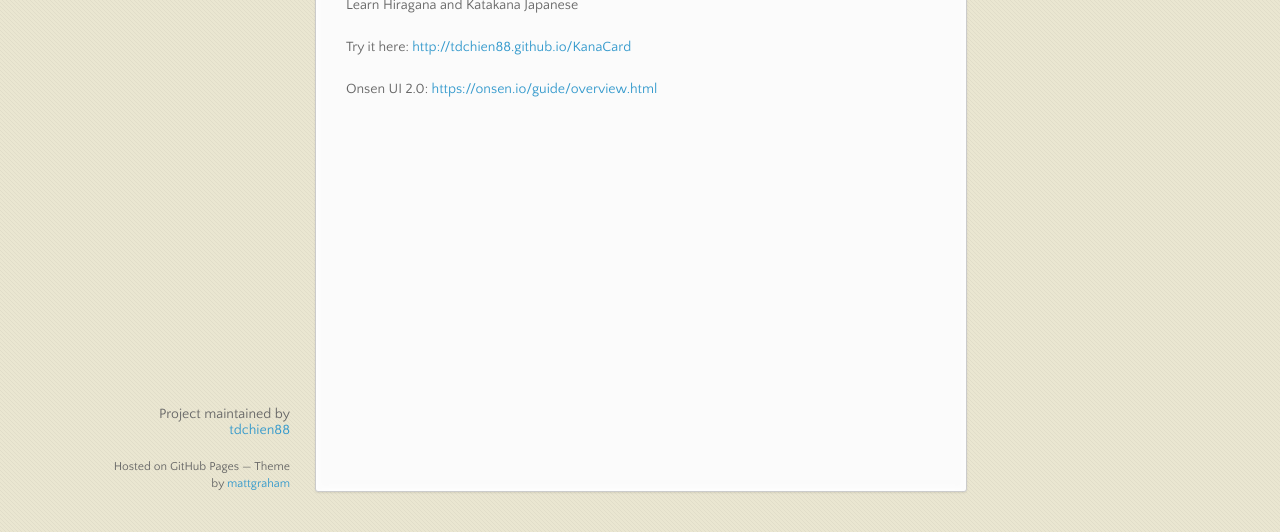
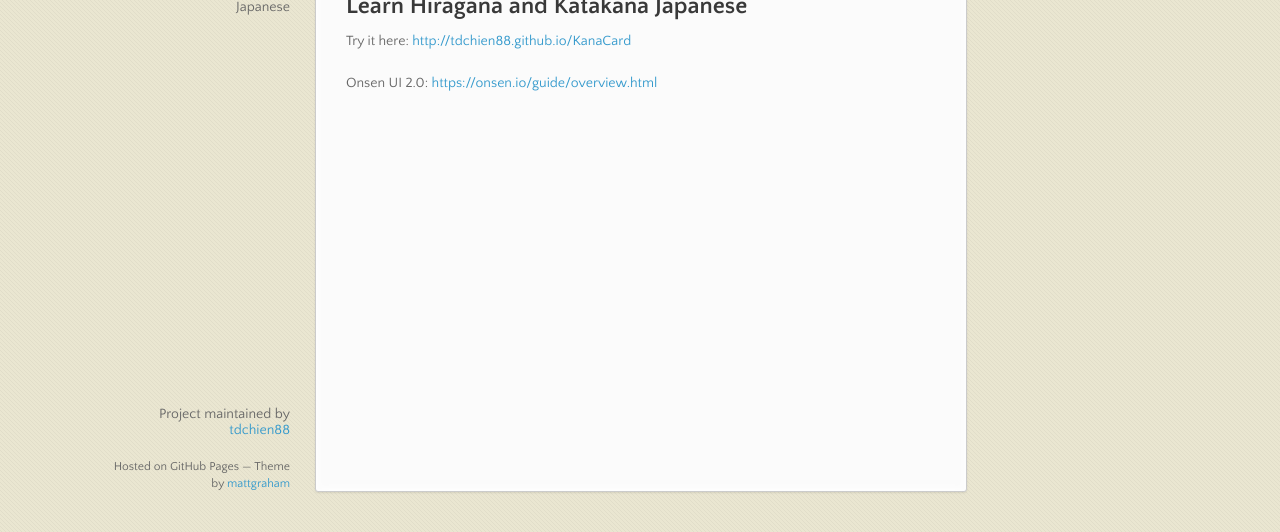
Before and after one commit to tdchien88/KanaCard, a plain HTML site: page index.html in a window 1280 px wide. Shown: the part 268-800 px from the top of the page. Drawn offline with nearby package versions, Linux system fonts and the light colour scheme.

Commit message:
Create gh-pages branch via GitHub

```diff
--- a/index.html
+++ b/index.html
@@ -42,7 +42,8 @@
         <h1>
 <a id="kanacard" class="anchor" href="#kanacard" aria-hidden="true"><span aria-hidden="true" class="octicon octicon-link"></span></a>KanaCard</h1>
 
-<p>Learn Hiragana and Katakana Japanese</p>
+<h2>
+<a id="learn-hiragana-and-katakana-japanese" class="anchor" href="#learn-hiragana-and-katakana-japanese" aria-hidden="true"><span aria-hidden="true" class="octicon octicon-link"></span></a>Learn Hiragana and Katakana Japanese</h2>
 
 <p>Try it here: <a href="http://tdchien88.github.io/KanaCard">http://tdchien88.github.io/KanaCard</a></p>
 
--- a/params.json
+++ b/params.json
@@ -1,6 +1,6 @@
 {
   "name": "Kanacard",
   "tagline": "Learn Hiragana and Katakana Japanese",
-  "body": "# KanaCard\r\nLearn Hiragana and Katakana Japanese\r\n\r\n\r\n\r\nTry it here: http://tdchien88.github.io/KanaCard\r\n\r\nOnsen UI 2.0: https://onsen.io/guide/overview.html\r\n",
+  "body": "# KanaCard\r\n## Learn Hiragana and Katakana Japanese\r\n\r\n\r\n\r\nTry it here: http://tdchien88.github.io/KanaCard\r\n\r\nOnsen UI 2.0: https://onsen.io/guide/overview.html\r\n",
   "note": "Don't delete this file! It's used internally to help with page regeneration."
 }
```
